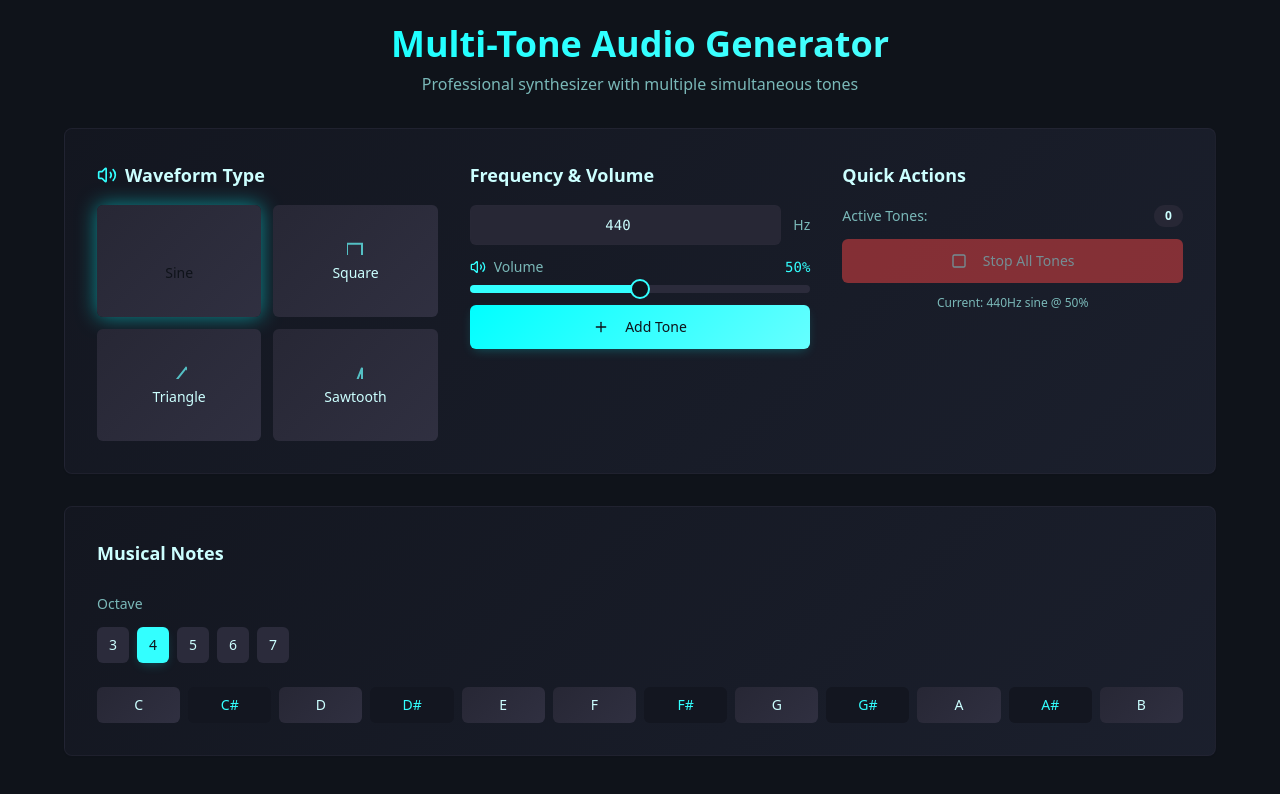
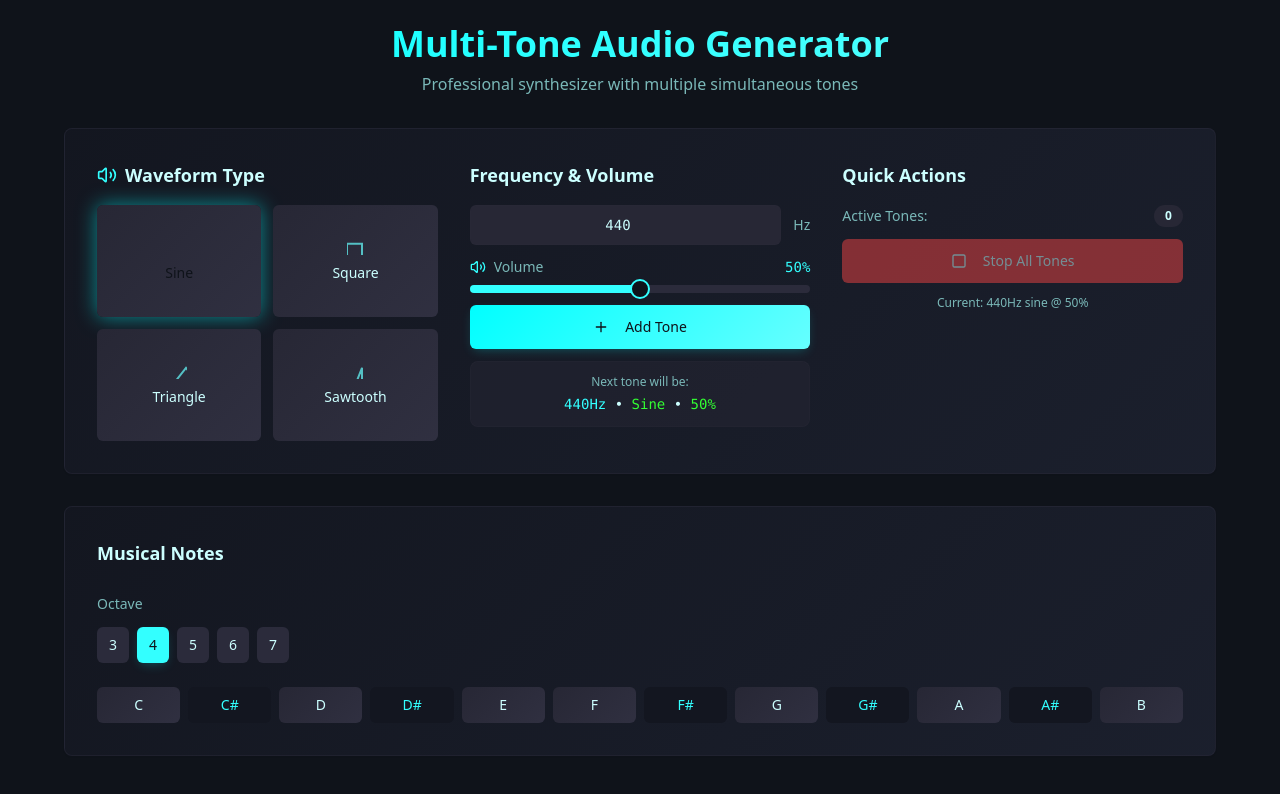
Before and after one commit to pRizz/sound-shape-shifter-studio, a React (Vite) app: page / in a window 1280 px wide. Shown: the top 794 px of the page. Built offline with nearby package versions, Linux system fonts and the light colour scheme.

Commit message:
Enhance tone display
Add a new line in the "Add Tone" button to display the frequency, waveform, and volume level of the tone being added.

```diff
--- a/src/components/AudioGenerator.tsx
+++ b/src/components/AudioGenerator.tsx
@@ -297,6 +297,16 @@ export const AudioGenerator = () => {
                   <Plus className="h-5 w-5 mr-2" />
                   Add Tone
                 </Button>
+
+                {/* Tone Preview */}
+                <div className="text-center p-3 bg-audio-control/50 rounded-lg border border-border/30">
+                  <p className="text-xs text-muted-foreground mb-1">Next tone will be:</p>
+                  <p className="font-mono text-sm text-foreground">
+                    <span className="text-primary font-medium">{frequency}Hz</span> • {" "}
+                    <span className="text-accent capitalize">{waveType}</span> • {" "}
+                    <span className="text-neon-green">{volume[0]}%</span>
+                  </p>
+                </div>
               </div>
             </div>
 
```
